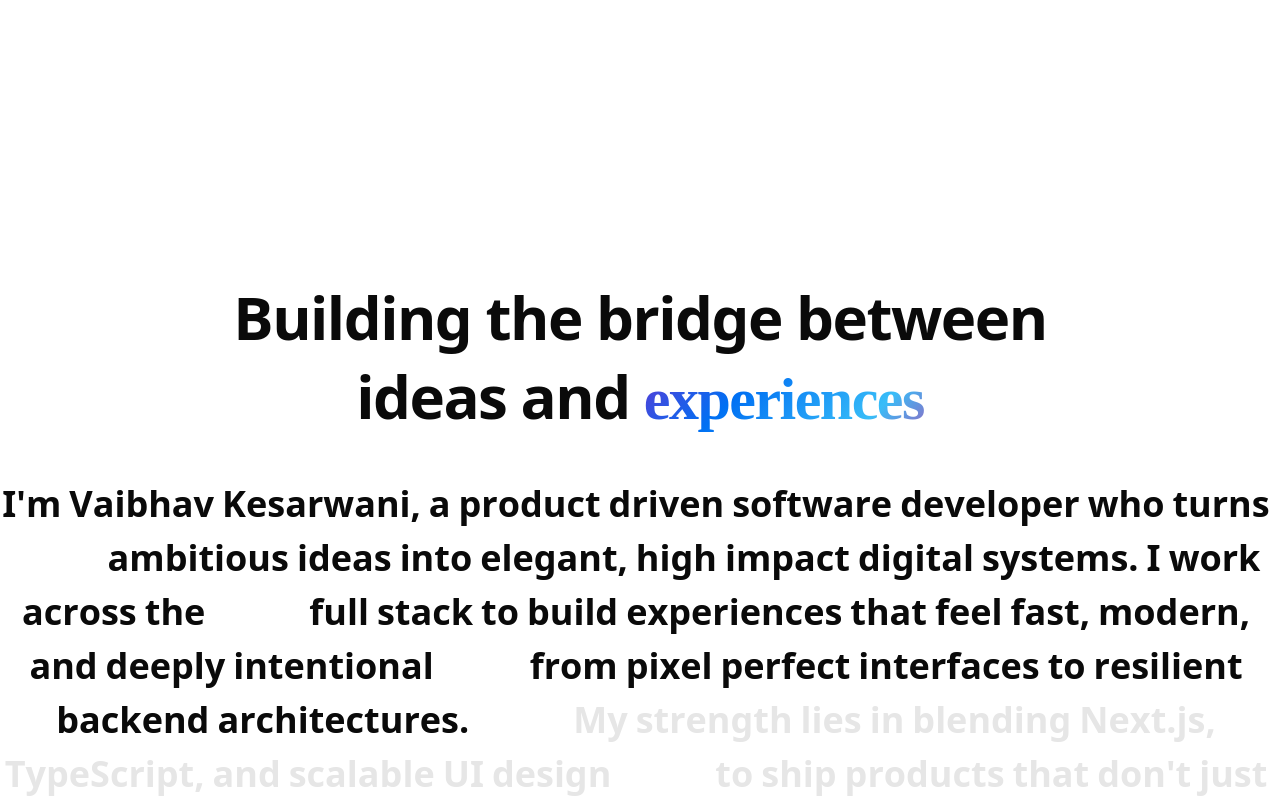
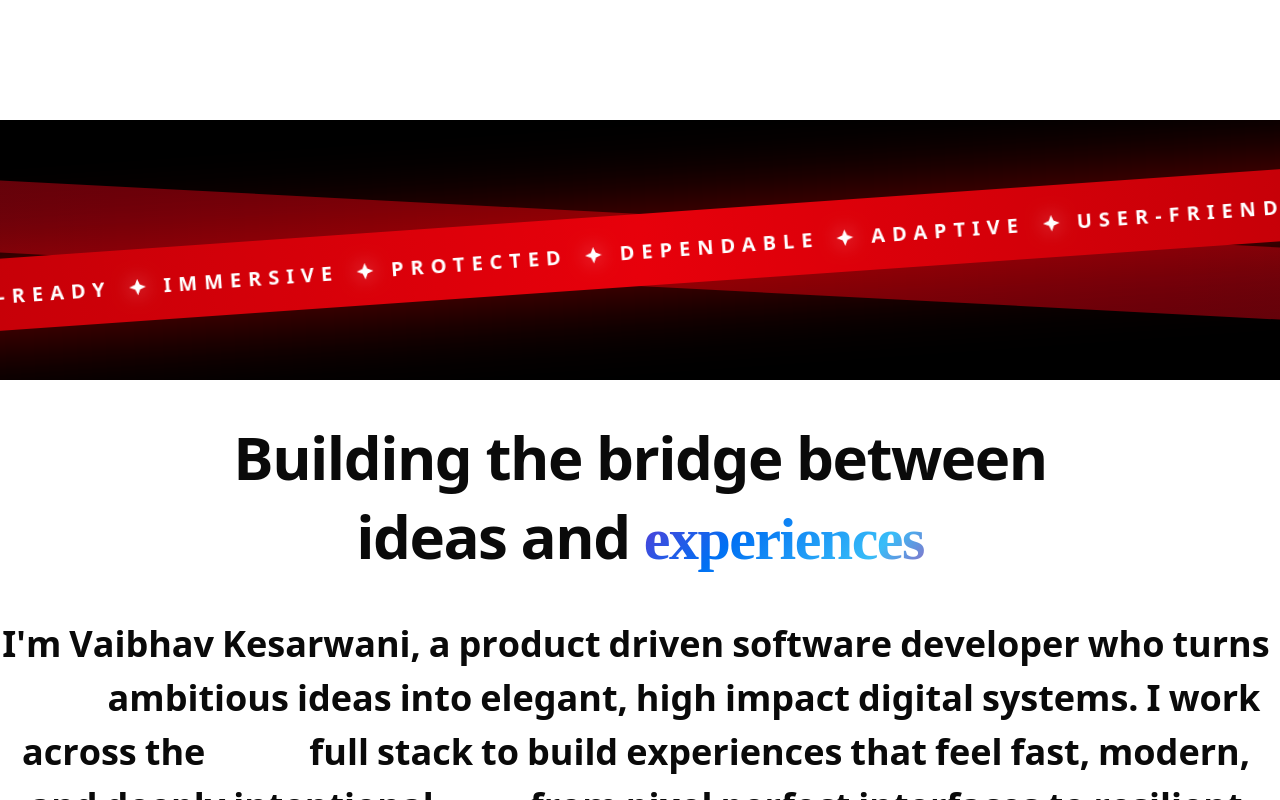
Before and after one commit to Vaibhav-kesarwani/portfolio2, a Next.js app: page / in a window 1280 px wide. Shown: the part 1720-2520 px from the top of the page. Built offline with nearby package versions, Linux system fonts and the light colour scheme.

Commit message:
chore: make the ribbon cta

```diff
--- a/app/page.tsx
+++ b/app/page.tsx
@@ -1,12 +1,14 @@
 import About from "@/components/about/about";
 import BentoFrame from "@/components/bento/bento-frame";
 import HeroText from "@/components/hero/hero-text";
+import RibbonMarquee from "@/components/vaibhav-ui/ribbon-marquee";
 
 export default function Home() {
   return (
     <>
       <HeroText />
       <BentoFrame />
+      <RibbonMarquee />
       <About />
     </>
   );
--- a/components/about/about.tsx
+++ b/components/about/about.tsx
@@ -4,7 +4,7 @@ import ScrollRevealParagraph from "../vaibhav-ui/scroll-reveal-paragraph";
 
 export default function About() {
   return (
-    <div className="mt-30 w-full flex flex-col items-center justify-center">
+    <div className="w-full flex flex-col items-center justify-center">
       <div className="max-w-5xl w-full flex flex-col items-center text-center">
         <span className="uppercase font-semibold text-base text-white/50 tracking-wider">
           A QUICK GLANCE
@@ -39,7 +39,6 @@ export default function About() {
         curveAmount={400}
         direction="left"
         interactive={false}
-        className="custom-text-style"
       />
     </div>
   );
--- /dev/null
+++ b/components/vaibhav-ui/ribbon-marquee.tsx
@@ -0,0 +1,57 @@
+"use client";
+
+import { motion } from "framer-motion";
+
+const words = [
+  "future-proof",
+  "seo-ready",
+  "immersive",
+  "protected",
+  "dependable",
+  "adaptive",
+  "user-friendly",
+  "captivating",
+  "fluid",
+];
+
+export default function RibbonMarquee() {
+  return (
+    <div className="relative w-full h-65 overflow-hidden bg-black">
+      <div className="absolute left-[-15%] right-[-15%] top-1/2 -translate-y-1/2 rotate-3">
+        <div className="h-18 bg-linear-to-r from-red-800 via-red-700 to-red-800 opacity-60" />
+      </div>
+
+      <div className="absolute left-[-10%] right-[-10%] top-1/2 -translate-y-1/2 rotate-[-4deg] z-10">
+        <div className="h-18 relative bg-linear-to-r from-red-700 via-red-600 to-red-700 py-6 shadow-[0_0_80px_rgba(255,0,0,0.45)]">
+          <motion.div
+            className="flex  whitespace-nowrap"
+            animate={{ x: ["0%", "-50%"] }}
+            transition={{ repeat: Infinity, duration: 18, ease: "linear" }}
+          >
+            {[...words, ...words].map((word, i) => (
+              <span
+                key={i}
+                className="flex items-center  text-white text-xl font-semibold tracking-[0.35em] uppercase"
+              >
+                <Star />
+                {word}
+              </span>
+            ))}
+          </motion.div>
+        </div>
+      </div>
+    </div>
+  );
+}
+
+function Star() {
+  return (
+    <svg
+      viewBox="0 0 24 24"
+      fill="white"
+      className="w-5 h-5 drop-shadow-[0_0_10px_rgba(255,255,255,0.6)] mx-4"
+    >
+      <path d="M12 2L14.9 9.1L22 12L14.9 14.9L12 22L9.1 14.9L2 12L9.1 9.1L12 2Z" />
+    </svg>
+  );
+}
```
